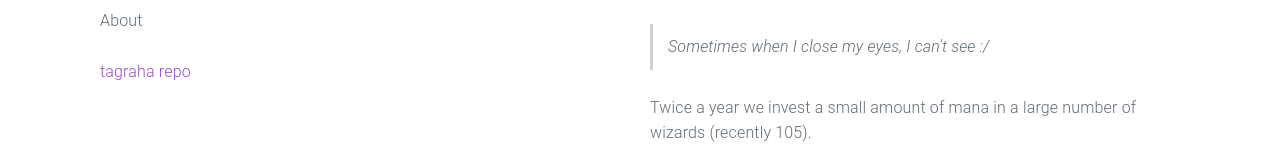
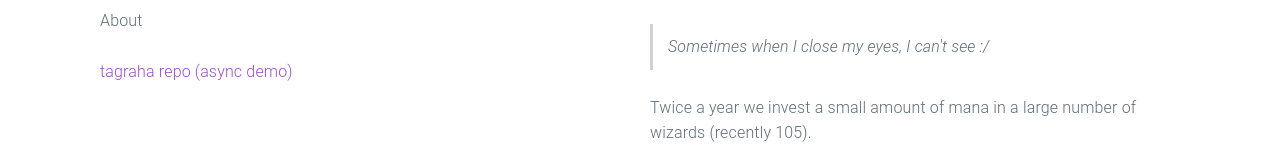
Before and after one commit to tagraha/react-scratch, a React app: page / in a window 1280 px wide. Shown: the top 160 px of the page. Built offline with nearby package versions, Linux system fonts and the light colour scheme; the HTML template or start-up script is replaced by a standard one.

Commit message:
other(link caption): update link caption

```diff
--- a/src/shared/home/index.js
+++ b/src/shared/home/index.js
@@ -9,7 +9,7 @@ class Home extends Component {
         <div className="column">
           <p className="selected">About</p>
           <p>
-            <Link to="/repo">tagraha repo</Link>
+            <Link to="/repo">tagraha repo (async demo)</Link>
           </p>
         </div>
         <div className="column">
```
